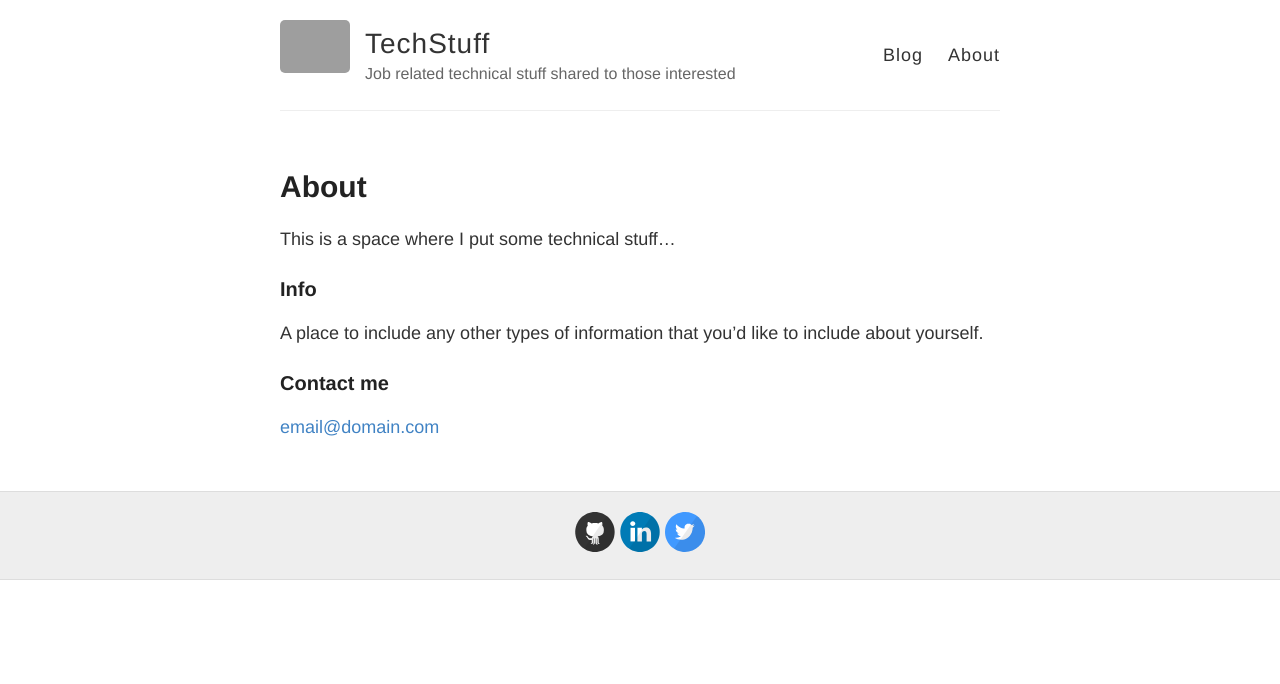
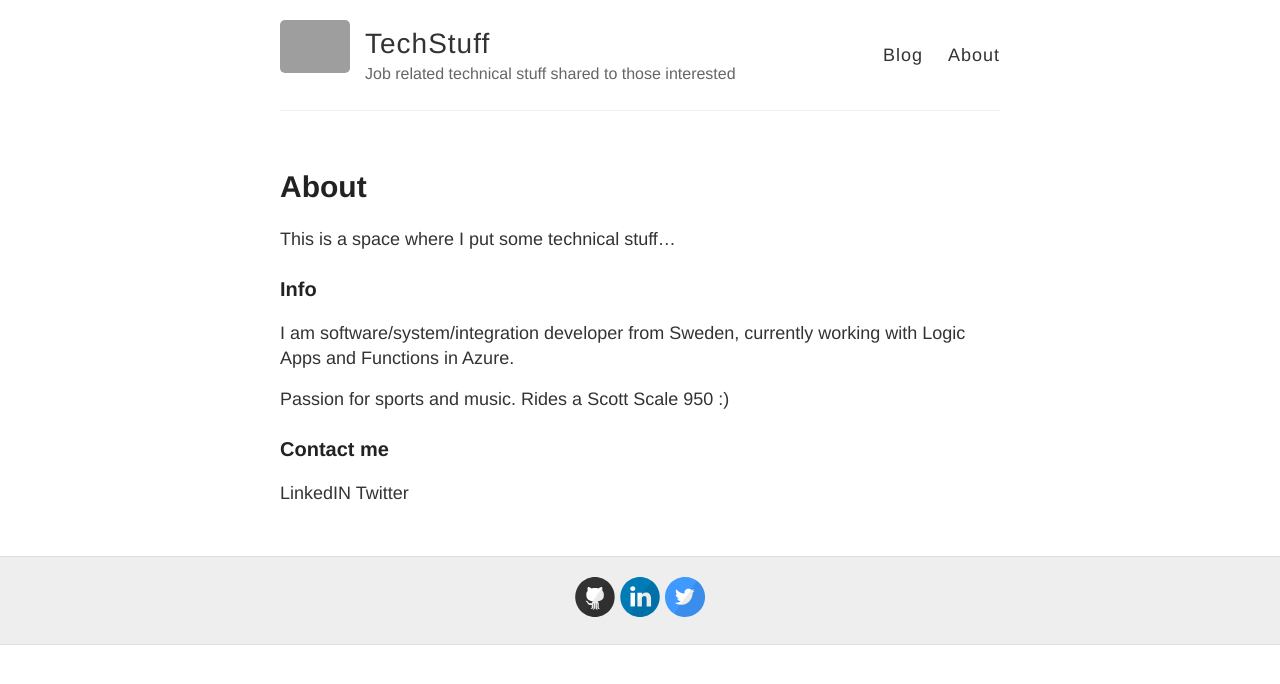
Before and after one commit to bejo73/bejo73.github.io, a Jekyll site: the page built from about.md, in a window 1280 px wide. Shown: the top 684 px of the page. Built offline with Jekyll 4.4.1, drawn with Linux system fonts in a browser that asks for light colours; grey boxes are pictures that could not be loaded.

Commit message:
Updated about

```diff
--- a/about.md
+++ b/about.md
@@ -8,9 +8,11 @@ This is a space where I put some technical stuff...
 
 ### Info
 
+I am software/system/integration developer from Sweden, currently working with Logic Apps and Functions in Azure.
 
-A place to include any other types of information that you'd like to include about yourself.
+Passion for sports and music. Rides a Scott Scale 950 :)
 
 ### Contact me
 
-[email@domain.com](mailto:email@domain.com)
+LinkedIN
+Twitter
```
Also changed, not shown: _posts/images/blog_function_bindings.png (deleted).
